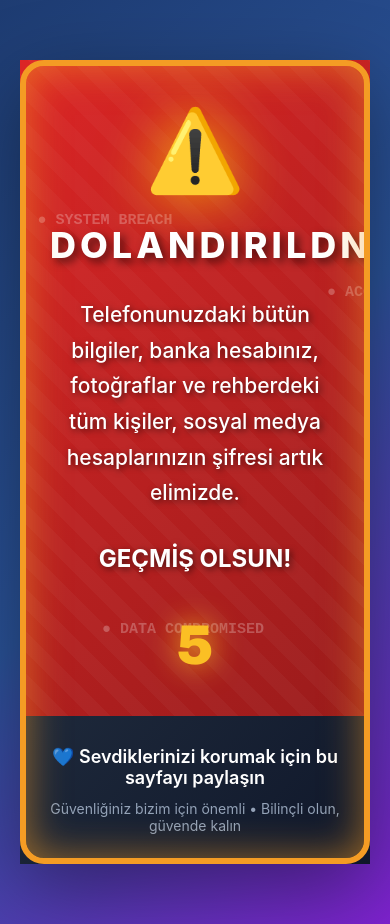
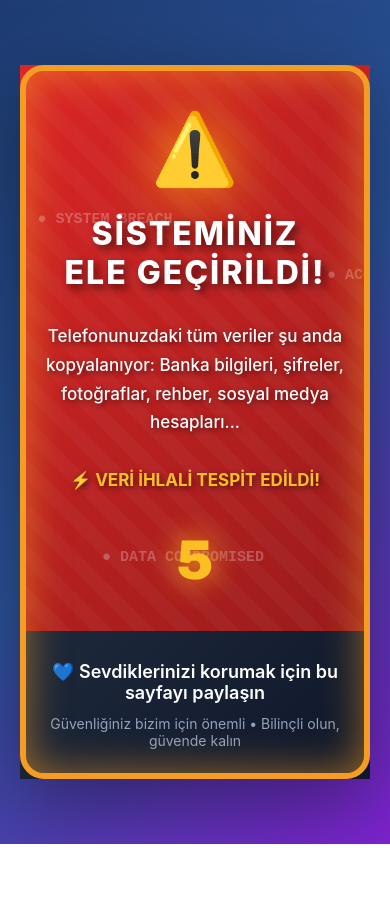
Before and after one commit to nebimehmet/guvenlik-uyarisi, a plain HTML site: page index.html in a window 390 px wide. After the commit the page ends 844 px from the top, so only its background shows below. Drawn offline with Linux system fonts and the light colour scheme.

Commit message:
Update index.html

```diff
--- a/index.html
+++ b/index.html
@@ -113,13 +113,14 @@
         }
 
         .warning-phase h1 {
-            font-size: 48px;
+            font-size: 42px;
             margin-bottom: 30px;
             font-weight: 800;
             text-shadow: 4px 4px 8px rgba(0,0,0,0.6);
             animation: glitchText 4s ease-in-out infinite;
-            letter-spacing: 4px;
+            letter-spacing: 3px;
             text-transform: uppercase;
+            line-height: 1.2;
         }
 
         @keyframes glitchText {
@@ -464,15 +465,20 @@
             }
 
             .warning-phase {
-                padding: 40px 30px;
+                padding: 40px 25px;
             }
 
             .warning-phase h1 {
-                font-size: 36px;
+                font-size: 32px;
+                letter-spacing: 2px;
             }
 
             .warning-phase .icon {
-                font-size: 80px;
+                font-size: 70px;
+            }
+
+            .warning-phase p {
+                font-size: 17px !important;
             }
 
             .education-phase {
@@ -509,12 +515,12 @@
             <div class="hacked-text" style="bottom: 15%; left: 12%; animation-delay: 4s;">● DATA COMPROMISED</div>
 
             <div class="icon">⚠️</div>
-            <h1>DOLANDIRILDNIZ!</h1>
+            <h1>SİSTEMİNİZ<br>ELE GEÇİRİLDİ!</h1>
             <p style="font-size: 21px; margin-bottom: 28px; max-width: 550px; margin-left: auto; margin-right: auto;">
-                Telefonunuzdaki bütün bilgiler, banka hesabınız, fotoğraflar ve rehberdeki tüm kişiler, sosyal medya hesaplarınızın şifresi artık elimizde.
+                Telefonunuzdaki tüm veriler şu anda kopyalanıyor: Banka bilgileri, şifreler, fotoğraflar, rehber, sosyal medya hesapları...
             </p>
-            <p style="font-size: 24px; font-weight: 700;">
-                GEÇMİŞ OLSUN!
+            <p style="font-size: 24px; font-weight: 700; color: #fbbf24;">
+                ⚡ VERİ İHLALİ TESPİT EDİLDİ!
             </p>
             <div class="countdown" id="countdown">10</div>
         </div>
```
